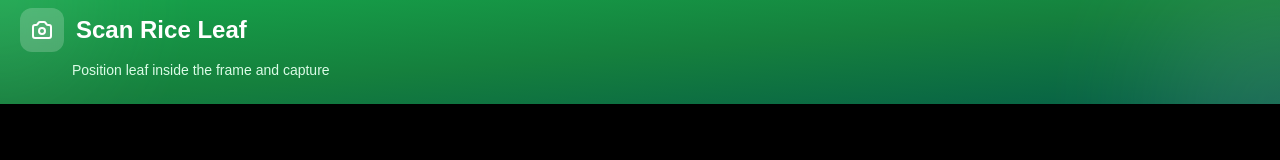
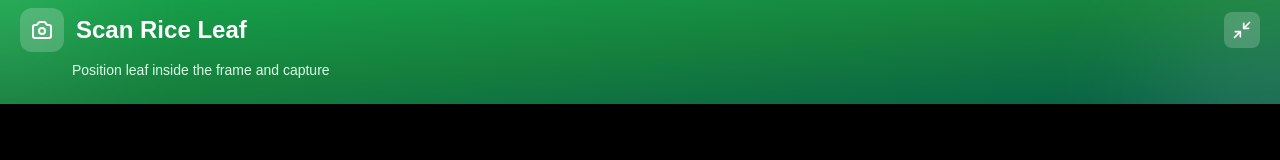
Before and after one commit to sleep-deepfried/PalAI, a Next.js app in the folder apps/palai/: page /scan in a window 1280 px wide. Shown: the top 160 px of the page. Built offline with nearby package versions, Linux system fonts and the light colour scheme; no server answers.

Commit message:
Add manifest file and fullscreen functionality to PalAI application

```diff
--- a/apps/palai/src/app/layout.tsx
+++ b/apps/palai/src/app/layout.tsx
@@ -5,6 +5,13 @@ import './globals.css';
 export const metadata: Metadata = {
   title: 'PalAI - Rice Leaf Disease Classification',
   description: 'AI-powered rice leaf disease classification for Filipino farmers',
+  manifest: '/manifest.json',
+  appleWebApp: {
+    capable: true,
+    statusBarStyle: 'black-translucent',
+    title: 'PalAI',
+  },
+  themeColor: '#16a34a',
 };
 
 export const viewport: Viewport = {
@@ -12,6 +19,7 @@ export const viewport: Viewport = {
   initialScale: 1,
   maximumScale: 1,
   userScalable: false,
+  viewportFit: 'cover',
 };
 
 export default function RootLayout({
--- a/apps/palai/src/app/scan/page.tsx
+++ b/apps/palai/src/app/scan/page.tsx
@@ -1,12 +1,13 @@
 'use client';
 
-import { useState } from 'react';
+import { useState, useEffect } from 'react';
 import { CameraCapture } from '@/components/scan/CameraCapture';
 import { ImagePreview } from '@/components/scan/ImagePreview';
 import { LoadingOverlay } from '@/components/ui/LoadingOverlay';
 import { Step } from '@/components/ui/MultiStepProgress';
 import { uploadAndDiagnose } from '../actions/scan';
 import { redirect } from 'next/navigation';
+import { Maximize2, Minimize2 } from 'lucide-react';
 
 export default function ScanPage() {
   const [selectedImage, setSelectedImage] = useState<File | null>(null);
@@ -17,6 +18,51 @@ export default function ScanPage() {
   const [currentStep, setCurrentStep] = useState(0);
   const [statusMessage, setStatusMessage] = useState('');
   const [isCancelled, setIsCancelled] = useState(false);
+  const [isFullscreen, setIsFullscreen] = useState(false);
+
+  // Request fullscreen on mount (requires user interaction to work)
+  useEffect(() => {
+    const requestFullscreen = async () => {
+      try {
+        if (document.documentElement.requestFullscreen && !document.fullscreenElement) {
+          await document.documentElement.requestFullscreen();
+          setIsFullscreen(true);
+        }
+      } catch (err) {
+        // Fullscreen request failed or was denied - that's okay
+        console.log('Fullscreen not available or denied');
+      }
+    };
+
+    // Small delay to allow for user interaction
+    const timer = setTimeout(requestFullscreen, 300);
+
+    // Listen for fullscreen changes
+    const handleFullscreenChange = () => {
+      setIsFullscreen(!!document.fullscreenElement);
+    };
+
+    document.addEventListener('fullscreenchange', handleFullscreenChange);
+
+    return () => {
+      clearTimeout(timer);
+      document.removeEventListener('fullscreenchange', handleFullscreenChange);
+    };
+  }, []);
+
+  const toggleFullscreen = async () => {
+    try {
+      if (!document.fullscreenElement) {
+        await document.documentElement.requestFullscreen();
+        setIsFullscreen(true);
+      } else {
+        await document.exitFullscreen();
+        setIsFullscreen(false);
+      }
+    } catch (err) {
+      console.error('Fullscreen toggle failed:', err);
+    }
+  };
 
   const handleImageCapture = (file: File, dataUrl: string) => {
     setSelectedImage(file);
@@ -190,7 +236,8 @@ export default function ScanPage() {
         </div>
 
         <div className="relative z-10">
-          <div className="flex items-center gap-3 mb-2">
+          <div className="flex items-center justify-between gap-3 mb-2">
+            <div className="flex items-center gap-3">
               <div className="bg-white/20 p-2.5 rounded-xl backdrop-blur-sm">
                 <svg className="w-6 h-6" fill="none" viewBox="0 0 24 24" stroke="currentColor">
                   <path strokeLinecap="round" strokeLinejoin="round" strokeWidth={2} d="M3 9a2 2 0 012-2h.93a2 2 0 001.664-.89l.812-1.22A2 2 0 0110.07 4h3.86a2 2 0 011.664.89l.812 1.22A2 2 0 0018.07 7H19a2 2 0 012 2v9a2 2 0 01-2 2H5a2 2 0 01-2-2V9z" />
@@ -198,6 +245,20 @@ export default function ScanPage() {
                 </svg>
               </div>
               <h1 className="text-2xl font-bold">Scan Rice Leaf</h1>
+            </div>
+
+            {/* Fullscreen Toggle Button */}
+            <button
+              onClick={toggleFullscreen}
+              className="p-2 bg-white/20 backdrop-blur-sm hover:bg-white/30 rounded-lg active:scale-95 transition-all"
+              aria-label={isFullscreen ? 'Exit fullscreen' : 'Enter fullscreen'}
+            >
+              {isFullscreen ? (
+                <Minimize2 className="w-5 h-5" />
+              ) : (
+                <Maximize2 className="w-5 h-5" />
+              )}
+            </button>
           </div>
           <p className="text-sm text-green-100 ml-[52px]">Position leaf inside the frame and capture</p>
         </div>
```
Also changed, not shown: apps/palai/public/manifest.json (added). Lines whose indentation alone changed are shown as unchanged.
